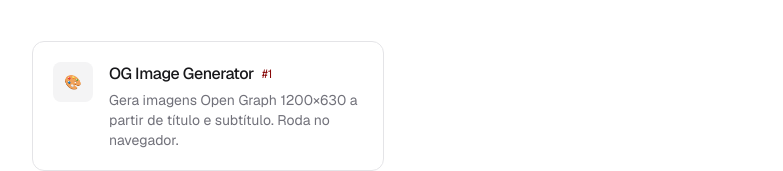
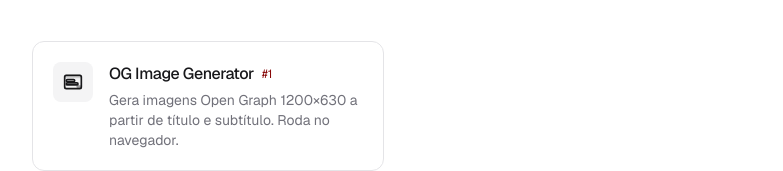
Before and after one commit to schnnjuan/cajuOS, a Next.js app: page /tools in a window 1280 px wide. Shown: the part 207-378 px from the top of the page, without its empty margins (248-1031 px from the left). Built offline with nearby package versions, Linux system fonts and the light colour scheme; no server answers.

Commit message:
feat(tool-icons): SVG icon + square fix
- ToolIcon component mapping slug -> SVG\n- tool-card, [slug]/page usam ToolIcon\n- Remove font-mono do container, add shrink-0

```diff
--- a/src/app/tools/[slug]/page.tsx
+++ b/src/app/tools/[slug]/page.tsx
@@ -3,6 +3,7 @@ import { notFound } from "next/navigation";
 import type { Metadata } from "next";
 import { tools, toolBySlug, toolIndex } from "@/lib/tools";
 import { getToolComponent } from "@/components/tool-components";
+import { ToolIcon } from "@/components/tool-icons";
 
 export function generateStaticParams() {
   return tools.map((t) => ({ slug: t.slug }));
@@ -49,8 +50,8 @@ export default async function ToolPage({
           </h1>
           <p className="mt-2 text-muted">{tool.tagline}</p>
         </div>
-        <span className="flex h-12 w-12 items-center justify-center rounded-lg bg-zinc-100 font-mono dark:bg-zinc-800">
-          {tool.icon}
+        <span className="flex h-12 w-12 shrink-0 items-center justify-center rounded-lg bg-zinc-100 dark:bg-zinc-800">
+          <ToolIcon slug={tool.slug} size={24} />
         </span>
       </div>
 
--- a/src/components/tool-card.tsx
+++ b/src/components/tool-card.tsx
@@ -1,5 +1,6 @@
 import Link from "next/link";
 import type { Tool } from "@/lib/tools";
+import { ToolIcon } from "@/components/tool-icons";
 
 export function ToolCard({ tool, index }: { tool: Tool; index: number }) {
   return (
@@ -8,8 +9,8 @@ export function ToolCard({ tool, index }: { tool: Tool; index: number }) {
       className="card-hover animate-in group flex items-start gap-4 rounded-xl border border-border bg-card p-5"
       style={{ animationDelay: `${index * 80}ms` }}
     >
-      <span className="flex h-10 w-10 shrink-0 items-center justify-center rounded-lg bg-zinc-100 font-mono text-sm dark:bg-zinc-800">
-        {tool.icon}
+      <span className="flex h-10 w-10 shrink-0 items-center justify-center rounded-lg bg-zinc-100 dark:bg-zinc-800">
+        <ToolIcon slug={tool.slug} size={20} />
       </span>
       <div className="min-w-0 flex-1">
         <div className="flex items-center gap-2">
--- /dev/null
+++ b/src/components/tool-icons.tsx
@@ -0,0 +1,35 @@
+// SVG icons por slug de tool.
+// ViewBox 24×24, stroke="currentColor" pra herdar cor do container.
+
+const icons: Record<string, React.FC<React.SVGProps<SVGSVGElement>>> = {
+  "og-image": (props) => (
+    <svg viewBox="0 0 24 24" fill="none" stroke="currentColor" strokeWidth="2" strokeLinecap="round" strokeLinejoin="round" {...props}>
+      <rect x="2" y="4" width="20" height="16" rx="2" />
+      <rect x="2" y="4" width="20" height="2.5" rx="1" opacity="0.15" />
+      <rect x="4" y="9" width="10" height="2.5" rx="1.25" />
+      <rect x="4" y="13" width="14" height="2.5" rx="1.25" />
+      <rect x="17" y="17" width="4" height="1.5" rx="0.75" opacity="0.4" />
+    </svg>
+  ),
+};
+
+export function ToolIcon({
+  slug,
+  className,
+  size,
+}: {
+  slug: string;
+  className?: string;
+  size?: number;
+}) {
+  const Icon = icons[slug];
+  if (!Icon) return null;
+  return (
+    <Icon
+      className={className}
+      width={size ?? 24}
+      height={size ?? 24}
+      aria-hidden="true"
+    />
+  );
+}
```
